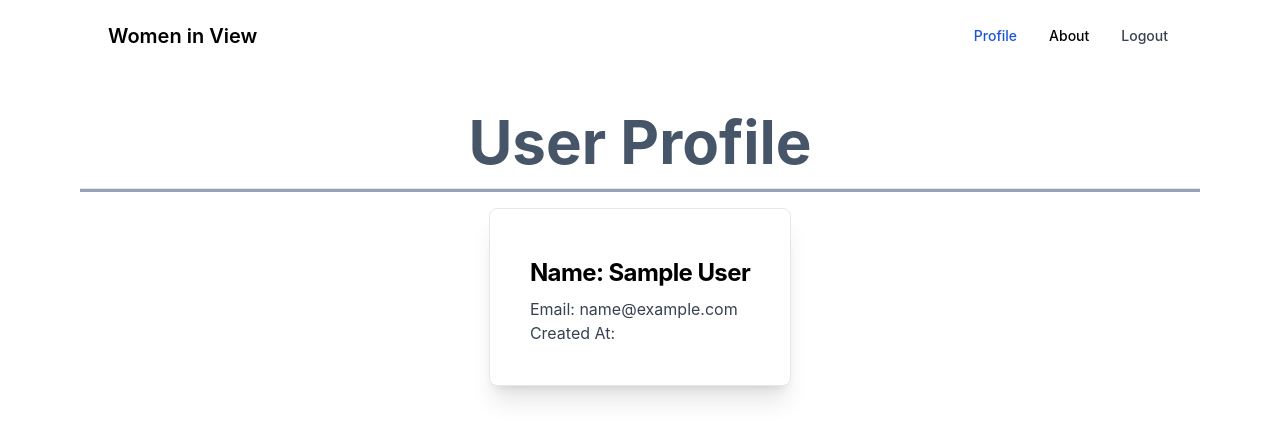
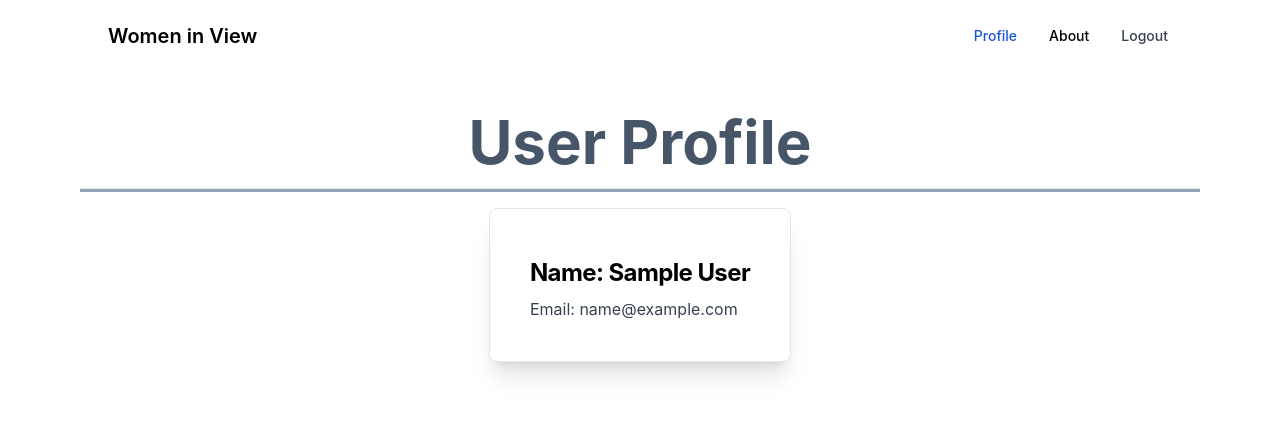
Before and after one commit to JulieBaret/Women-In-View-Frontend, a React (Vite) app: page /profile in a window 1280 px wide. Shown: the top 440 px of the page. Built offline with nearby package versions, Linux system fonts and the light colour scheme; no server answers; sample sign-in values are in the browser's storage.

Commit message:
update profile page

```diff
--- a/src/pages/Profile.jsx
+++ b/src/pages/Profile.jsx
@@ -12,9 +12,6 @@ export default function Profile() {
 					Name: {user.name}
 				</h5>
 				<p className="font-normal text-gray-700">Email: {user.email}</p>
-				<p className="font-normal text-gray-700">
-					Created At: {user.created_at}
-				</p>
 			</div>
 		</>
 	);
```
